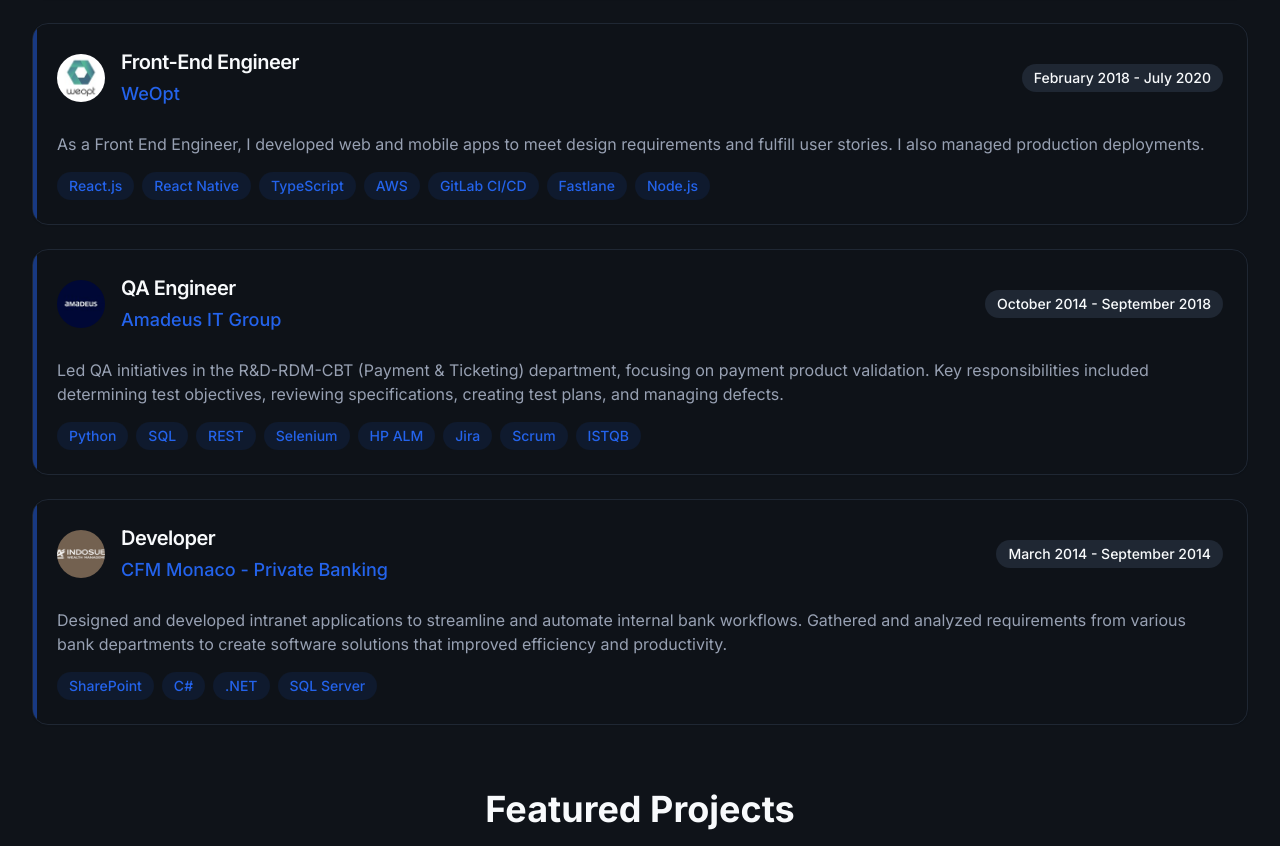
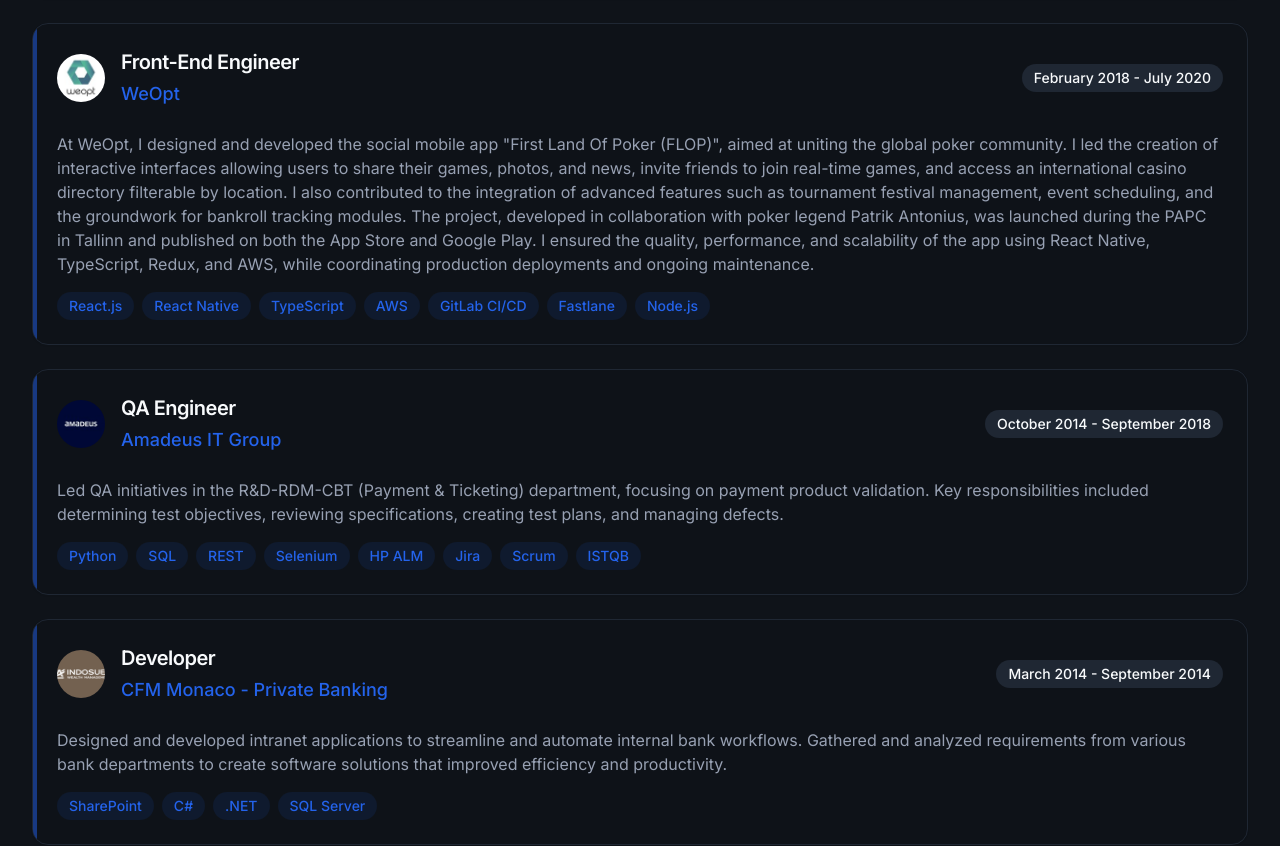
Before and after one commit to Nahani/portfolio, a Next.js app: page / in a window 1280 px wide. Shown: the part 2084-2930 px from the top of the page. Built offline with nearby package versions, Linux system fonts and the light colour scheme.

Commit message:
- Changed YouTube embed URL in ProjectCard component to use the nocookie version for enhanced privacy.

```diff
--- a/components/projects/project-card.tsx
+++ b/components/projects/project-card.tsx
@@ -81,7 +81,7 @@
           <div className="aspect-video w-full mb-6">
             <iframe
               className="w-full h-full rounded-lg"
-              src={`https://www.youtube.com/embed/${youtubeId}`}
+              src={`https://www.youtube-nocookie.com/embed/${youtubeId}`}
               title="YouTube video player"
               frameBorder="0"
               allow="accelerometer; autoplay; clipboard-write; encrypted-media; gyroscope; picture-in-picture"
--- a/data/experiences.ts
+++ b/data/experiences.ts
@@ -21,7 +21,7 @@
     title: 'Front-End Engineer',
     company: 'WeOpt',
     period: 'February 2018 - July 2020',
-    description: 'As a Front End Engineer, I developed web and mobile apps to meet design requirements and fulfill user stories. I also managed production deployments.',
+    description: `At WeOpt, I designed and developed the social mobile app "First Land Of Poker (FLOP)", aimed at uniting the global poker community. I led the creation of interactive interfaces allowing users to share their games, photos, and news, invite friends to join real-time games, and access an international casino directory filterable by location. I also contributed to the integration of advanced features such as tournament festival management, event scheduling, and the groundwork for bankroll tracking modules. The project, developed in collaboration with poker legend Patrik Antonius, was launched during the PAPC in Tallinn and published on both the App Store and Google Play. I ensured the quality, performance, and scalability of the app using React Native, TypeScript, Redux, and AWS, while coordinating production deployments and ongoing maintenance.`,
     logo: '/images/companies/weopt.jpg',
     technologies: ['React.js', 'React Native', 'TypeScript', 'AWS', 'GitLab CI/CD', 'Fastlane', 'Node.js']
   },
```
Also changed, not shown: 1 other file (tests, documents, lock files or other folders).
